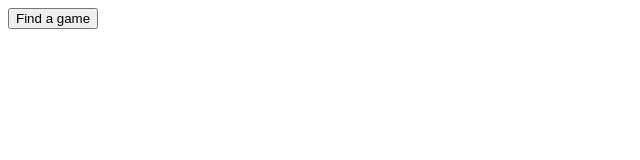
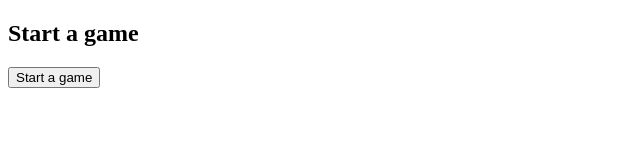
Before and after one commit to 401-advanced-javascript-nathanRcox/tic-tac-snow, a website: page public/lobby.html in a window 1280 px wide. Shown: the whole page, without its empty margins (0-640 px from the left). Drawn offline with Linux system fonts and the light colour scheme.

Commit message:
lobby madeish

```diff
--- a/public/lobby.html
+++ b/public/lobby.html
@@ -1,9 +1,18 @@
-<section id="gamefinder">
-
-  <form action="(put game route here)" method="post">
-
-    <input type="button" value="Find a game">
-
-  </form>
-
-</section>
+<!DOCTYPE html>
+<html>
+  <head>
+    <title>Lobby</title>
+  </head>
+  <body>
+    <header>
+      <h2>Start a game</h2>
+    </header>
+    <main>
+      <section id="gamefinder">
+        <form action="https://tic-tac-snow.herokuapp.com/game" method="post">
+          <input type="submit" value="Start a game">
+        </form>
+      </section>
+    </main>
+  </body>
+</html>
```
